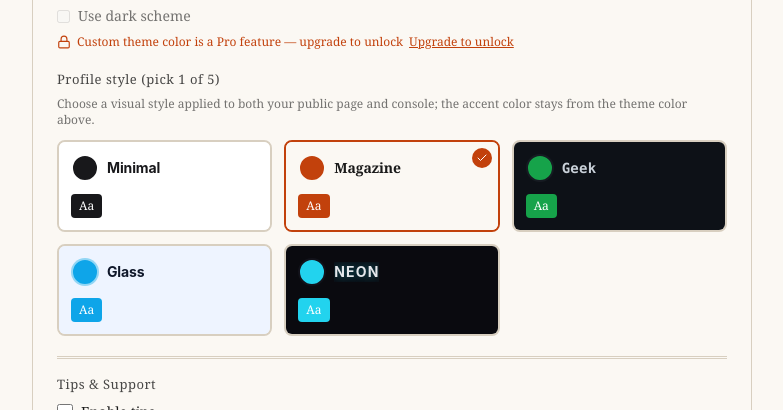
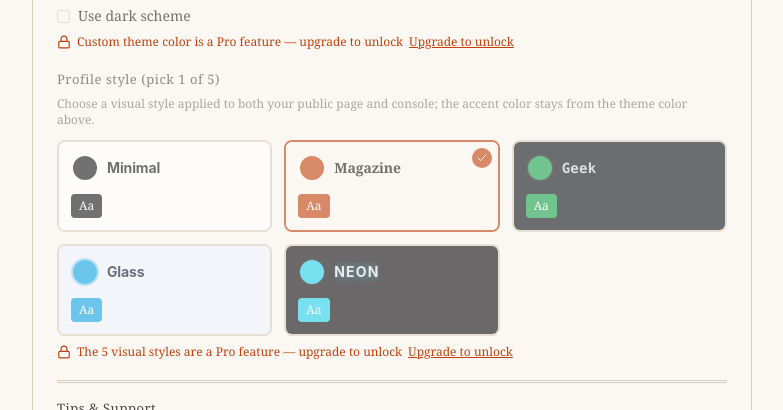
Before and after one commit to 863683348/dynamic-profile, a Next.js app: page /dashboard/profile in a window 1280 px wide. Shown: the part 985-1395 px from the top of the page, without its empty margins (248-1031 px from the left). Built offline with nearby package versions, Linux system fonts and the light colour scheme; no server answers.

Commit message:
feat: 主题色锁定/风格迁移与 i18n，准备 Polar 上线部署

```diff
--- /dev/null
+++ b/app/api/migrate-style/route.ts
@@ -0,0 +1,29 @@
+import { NextResponse } from 'next/server';
+import { sql } from '@/lib/db';
+
+/**
+ * 一次性迁移：为 profiles 表补 style 列（5 套视觉风格），支撑风格门禁持久化。
+ * 部署后访问一次 /api/migrate-style 即可；IF NOT EXISTS 保证幂等。
+ * 迁移完成后可删除此文件。
+ */
+export async function GET() {
+  try {
+    await sql`
+      ALTER TABLE profiles
+      ADD COLUMN IF NOT EXISTS style text NOT NULL DEFAULT 'magazine'
+    `;
+
+    const row = (await sql`
+      SELECT column_name FROM information_schema.columns
+      WHERE table_name = 'profiles' AND column_name = 'style'
+    `) as { column_name: string }[];
+
+    return NextResponse.json({
+      ok: true,
+      exists: row.length > 0,
+      message: 'profiles.style ready',
+    });
+  } catch (e: any) {
+    return NextResponse.json({ ok: false, error: e.message }, { status: 500 });
+  }
+}
--- a/app/api/profile/route.ts
+++ b/app/api/profile/route.ts
@@ -30,6 +30,13 @@ export async function POST(req: NextRequest) {
       const existing = await getProfileByOwner(ownerId);
       if (!existing || existing.plan !== 'pro') {
         raw.theme_color = existing?.theme_color ?? '#c2410c';
+      }
+    }
+    // 真门禁：非 Pro 用户锁定 5 套视觉风格，沿用现有值（默认 magazine），防止前端绕过
+    if (typeof raw.style === 'string') {
+      const existing = await getProfileByOwner(ownerId);
+      if (!existing || existing.plan !== 'pro') {
+        raw.style = existing?.style ?? 'magazine';
       }
     }
     const profile = await upsertProfile(raw as never, ownerId);
--- a/components/ProfileForm.tsx
+++ b/components/ProfileForm.tsx
@@ -162,7 +162,7 @@ export function ProfileForm({
       links,
       theme_color: isPro ? themeColor : (initial?.theme_color ?? '#c2410c'),
       theme_dark: themeDark,
-      style,
+      style: isPro ? style : (initial?.style ?? 'magazine'),
       avatar_url: avatarUrl,
       cover_url: coverUrl,
       tip_enabled: tipEnabled,
@@ -397,7 +397,18 @@ export function ProfileForm({
         )}
       </div>
 
-      <StylePicker value={style} onChange={setStyle} />
+      <div className="relative">
+        <StylePicker value={style} onChange={setStyle} disabled={!isPro} />
+        {!isPro && (
+          <p className="mt-2 flex items-center gap-1.5 text-xs text-primary">
+            <Lock className="h-3.5 w-3.5 shrink-0" />
+            <span>{t('pro_only_style')}</span>
+            <a href="/pricing" className="underline hover:opacity-80">
+              {t('pro_upgrade_link')}
+            </a>
+          </p>
+        )}
+      </div>
 
       {/* 打赏设置 */}
       <div className="double-rule space-y-4 pt-4">
--- a/components/StylePicker.tsx
+++ b/components/StylePicker.tsx
@@ -10,13 +10,15 @@ import { STYLE_IDS, STYLE_ACCENT, type StyleId } from '@/lib/styles';
 export function StylePicker({
   value,
   onChange,
+  disabled,
 }: {
   value: StyleId;
   onChange: (s: StyleId) => void;
+  disabled?: boolean;
 }) {
   const { t } = useI18n();
   return (
-    <div>
+    <div className={disabled ? 'pointer-events-none opacity-60' : undefined}>
       <span className="mag-label">{t('style_label')}</span>
       <p className="mb-3 text-xs opacity-60">{t('style_hint')}</p>
       <div className="grid grid-cols-2 gap-3 sm:grid-cols-3">
@@ -27,6 +29,7 @@ export function StylePicker({
               key={id}
               type="button"
               onClick={() => onChange(id)}
+              disabled={disabled}
               aria-pressed={active}
               className="relative overflow-hidden rounded-lg border-2 bg-[color:var(--paper)] text-left transition"
               style={{ borderColor: active ? 'var(--primary)' : 'var(--rule)' }}
--- a/lib/i18n.tsx
+++ b/lib/i18n.tsx
@@ -294,6 +294,7 @@ const zh: Dict = {
   mem_tips_desc: '开启后访客可为你打赏',
   // 会员专属 / 访客分析
   pro_only_theme: '自定义主题色为 Pro 专属，升级解锁',
+  pro_only_style: '5 套视觉风格为 Pro 专属，升级解锁',
   pro_upgrade_link: '升级解锁',
   nav_analytics: '访客分析',
   analytics_title: '访客分析',
@@ -706,6 +707,7 @@ const en: Dict = {
   mem_tips_desc: 'Let visitors tip you when enabled',
   // Member-only / Visitor analytics
   pro_only_theme: 'Custom theme color is a Pro feature — upgrade to unlock',
+  pro_only_style: 'The 5 visual styles are a Pro feature — upgrade to unlock',
   pro_upgrade_link: 'Upgrade to unlock',
   nav_analytics: 'Analytics',
   analytics_title: 'Visitor analytics',
```
